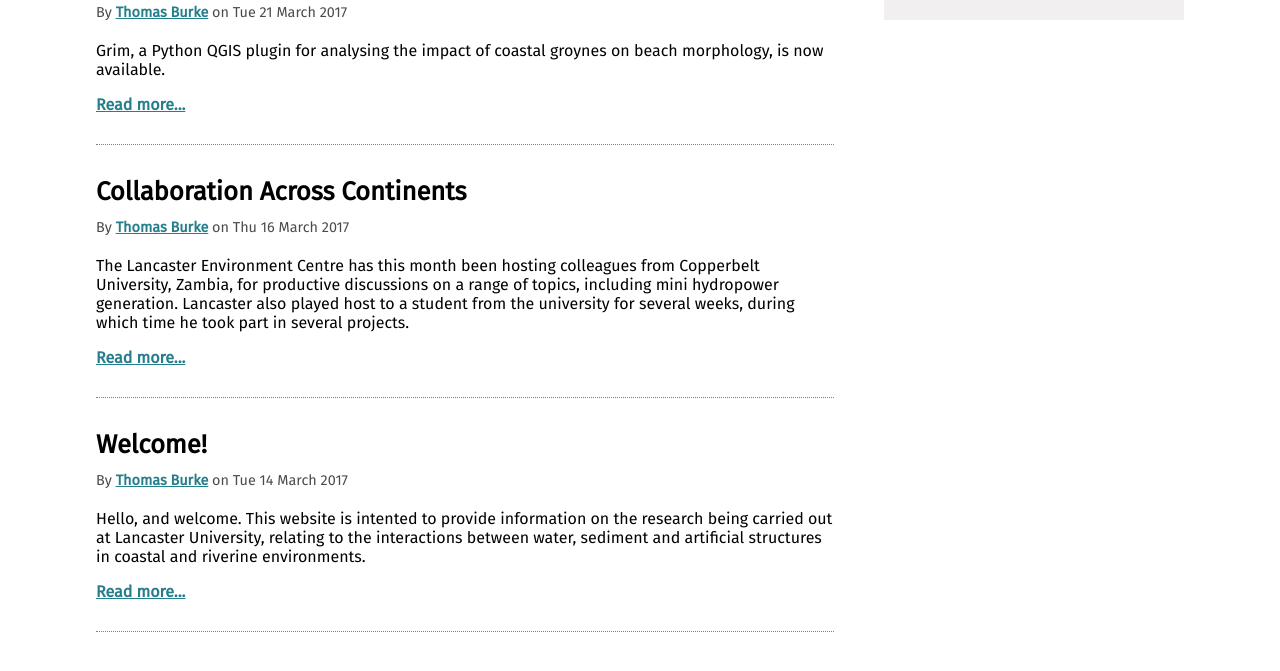
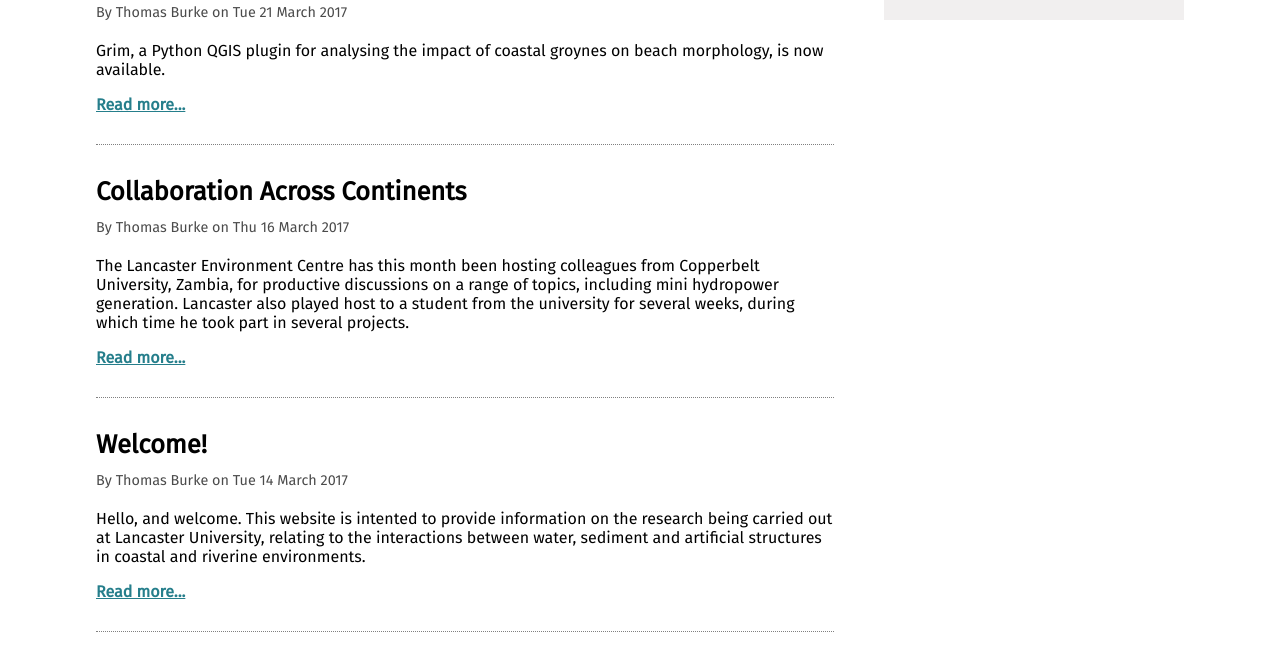
Before and after one commit to ThomasMNS/CoastalResearch, a plain HTML site: page index.html in a window 1280 px wide. Shown: the part 623-1294 px from the top of the page. Drawn offline with Linux system fonts and the light colour scheme.

Commit message:
Added help link removed author link

```diff
--- a/index.html
+++ b/index.html
@@ -44,7 +44,7 @@
 <article class="BlogPost">
 	<header class="BlogHeader">
 		<h2 class="BlogTitle">Introducing Grim</h2>
-<div class="BlogMeta">By <a class="BlogAuthor" href="https://thomasmns.github.io/CoastalResearch/author/thomas-burke.html">Thomas Burke</a> on Tue 21 March 2017</div>	</header>
+<div class="BlogMeta">By Thomas Burke on Tue 21 March 2017</div>	</header>
 	<div class="BlogContent">
 	    <p>Grim, a Python QGIS plugin for analysing the impact of coastal groynes on beach morphology, is now available.</p>  <a class="BlogReadMore" href="https://thomasmns.github.io/CoastalResearch/introducing-grim.html">Read more...</a>
 	</div>
@@ -53,7 +53,7 @@
 <article class="BlogPost">
 	<header class="BlogHeader">
 		<h2 class="BlogTitle">Collaboration Across Continents</h2>
-<div class="BlogMeta">By <a class="BlogAuthor" href="https://thomasmns.github.io/CoastalResearch/author/thomas-burke.html">Thomas Burke</a> on Thu 16 March 2017</div>	</header>
+<div class="BlogMeta">By Thomas Burke on Thu 16 March 2017</div>	</header>
 	<div class="BlogContent">
 	    <p>The Lancaster Environment Centre has this month been hosting colleagues from Copperbelt University, Zambia, for productive discussions on a range of topics, including mini hydropower generation. Lancaster also played host to a student from the university for several weeks, during which time he took part in several projects.</p>  <a class="BlogReadMore" href="https://thomasmns.github.io/CoastalResearch/collaboration-across-continents.html">Read more...</a>
 	</div>
@@ -62,7 +62,7 @@
 <article class="BlogPost">
 	<header class="BlogHeader">
 		<h2 class="BlogTitle">Welcome!</h2>
-<div class="BlogMeta">By <a class="BlogAuthor" href="https://thomasmns.github.io/CoastalResearch/author/thomas-burke.html">Thomas Burke</a> on Tue 14 March 2017</div>	</header>
+<div class="BlogMeta">By Thomas Burke on Tue 14 March 2017</div>	</header>
 	<div class="BlogContent">
 	    <p>Hello, and welcome. This website is intented to provide information on the research being carried out at Lancaster University, relating to the interactions between water, sediment and artificial structures in coastal and riverine environments.</p>  <a class="BlogReadMore" href="https://thomasmns.github.io/CoastalResearch/welcome.html">Read more...</a>
 	</div>
```
Also changed, not shown: pages/tools.html (+1 -1 lines), 2 other files.
